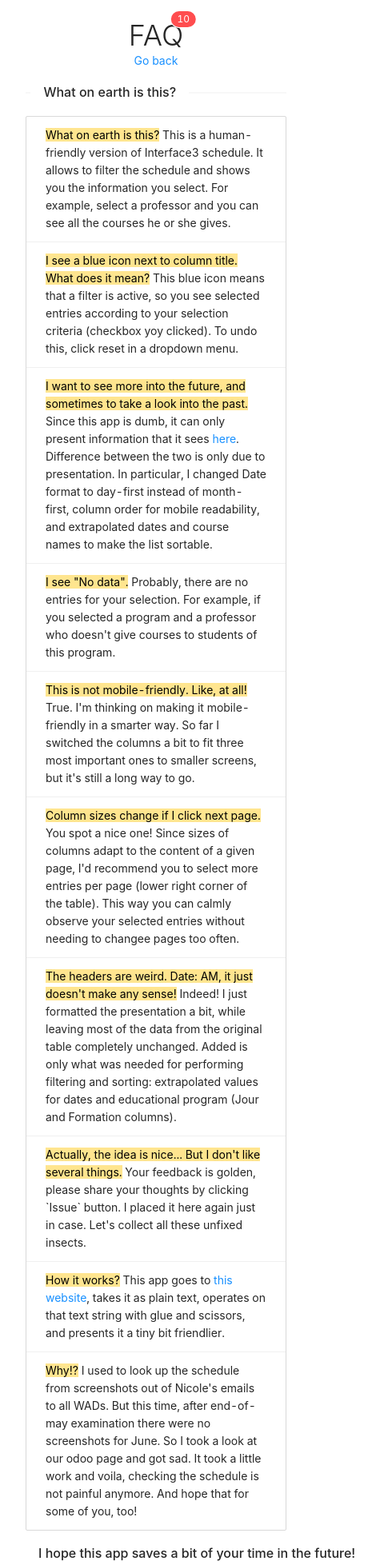
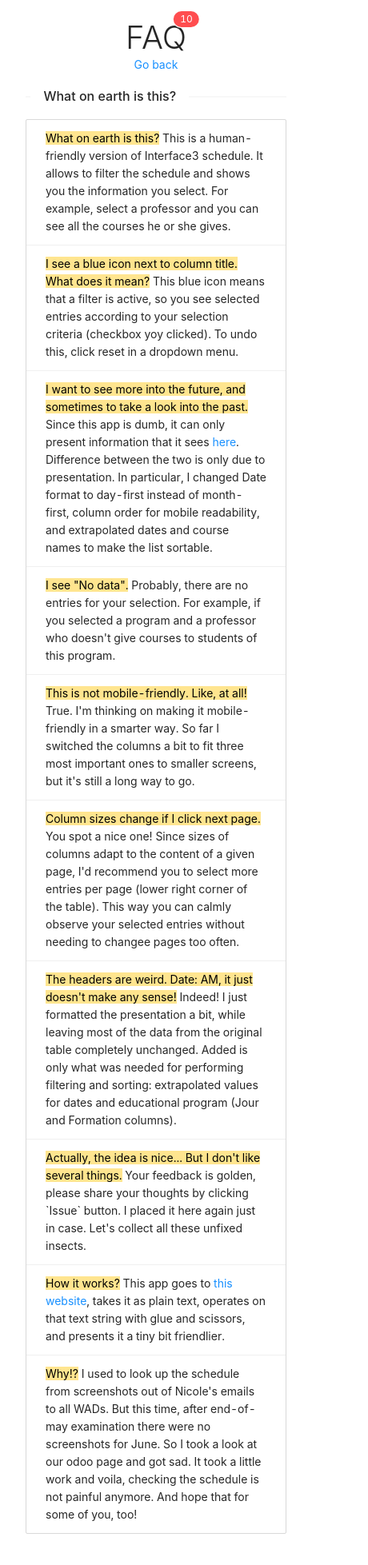
Before and after one commit to yanina-nas/gurlz-horaire, a Next.js app: page /faq in a window 390 px wide. Shown: the part 40-1997 px from the top of the page at 80% size, 460 px wide, since content can reach past the window. Built offline with nearby package versions, Linux system fonts and the light colour scheme.

Commit message:
Layout fixes for mobile

```diff
--- a/pages/faq.js
+++ b/pages/faq.js
@@ -86,7 +86,6 @@ const Faq = () => {
                 </List.Item>
             )}
         />
-        <Divider>{`I hope this app saves a bit of your time in the future!`}</Divider>
       </main>
       <a href="mailto:plainwhiteyoghurt@gmail.com">
         <Button  icon={<GoogleOutlined />} size={"large"} />
--- a/pages/index.js
+++ b/pages/index.js
@@ -58,6 +58,7 @@ function Home({ entries, headers }) {
       <Head>
         <title>Interface3 Horaire</title>
         <meta name="description" content="Interface3 schedule aka GURLZ horaire" />
+        <meta name="viewport" content="width=device-width, initial-scale=1"/>
         <link rel="icon" href="/favicon.ico" />
       </Head>
       <GitHubButton
@@ -93,7 +94,7 @@ function Home({ entries, headers }) {
           <Button shape="circle" icon={<QuestionOutlined />} size="large" />
         </Link>
       </p>
-      <Table onChange={onChange} columns={columns} dataSource={data} />
+      <Table scroll={{ x: 1000 }} size="middle" onChange={onChange} columns={columns} dataSource={data} />
       </main>
       <footer className={styles.footer}>
         <code>
--- a/styles/Home.module.css
+++ b/styles/Home.module.css
@@ -120,7 +120,7 @@
   }
 
   .title {
-    font-size: 36px;
+    font-size: 40px;
   }
 
   .description {
--- a/styles/globals.css
+++ b/styles/globals.css
@@ -14,3 +14,7 @@ a {
 * {
   box-sizing: border-box;
 }
+
+@-ms-viewport {
+  width: device-width ;
+}
```
